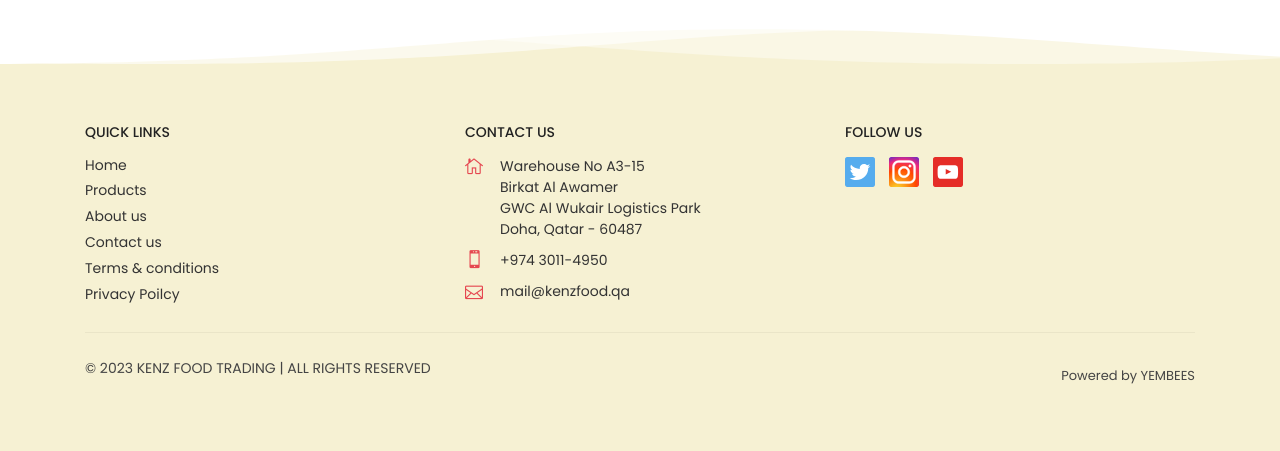
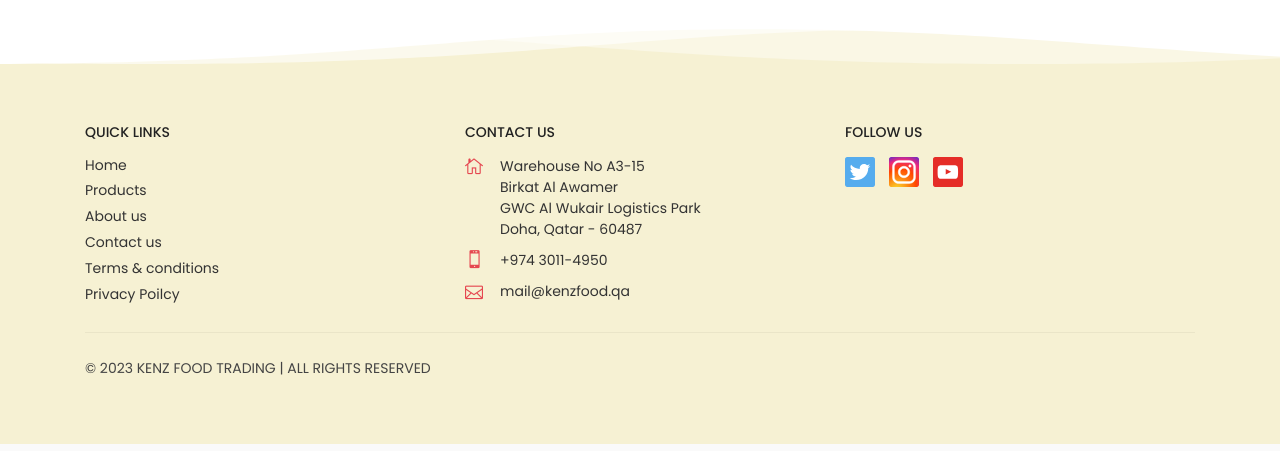
Before and after one commit to RohitKV1n0d/kenz-food-api, a Flask app: page / in a window 1280 px wide. Shown: the part 2737-3188 px from the top of the page. Run offline with Flask 3, Linux system fonts and the light colour scheme; some libraries are stand-ins or nearby versions.

Commit message:
ADDED: home

```diff
--- a/templates/home.html
+++ b/templates/home.html
@@ -403,7 +403,6 @@
 					</div>
                 <div class="col-lg-6">
                     <ul class="additional_links">
-                        <li><span>Powered by <a href="https://www.yembees.com/" target="_blank">YEMBEES</a></span></li>
                     </ul>
                 </div>
             </div>
```
